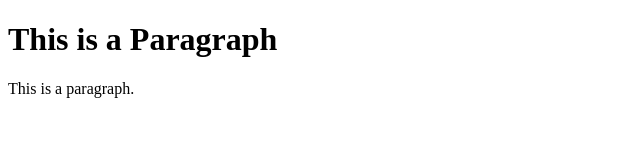
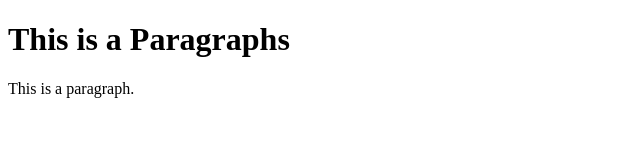
Before and after one commit to rauhayl-beoe/testrepo, a plain HTML site: page index.html in a window 1280 px wide. Shown: the full height of the page, 0-640 px from the left. Drawn offline with Linux system fonts and the light colour scheme.

Commit message:
Index changed

```diff
--- a/index.html
+++ b/index.html
@@ -5,7 +5,7 @@
 </head>
 <body>
 
-<h1>This is a Paragraph</h1>
+<h1>This is a Paragraphs</h1>
 <p>This is a paragraph.</p>
 
 </body>
```
